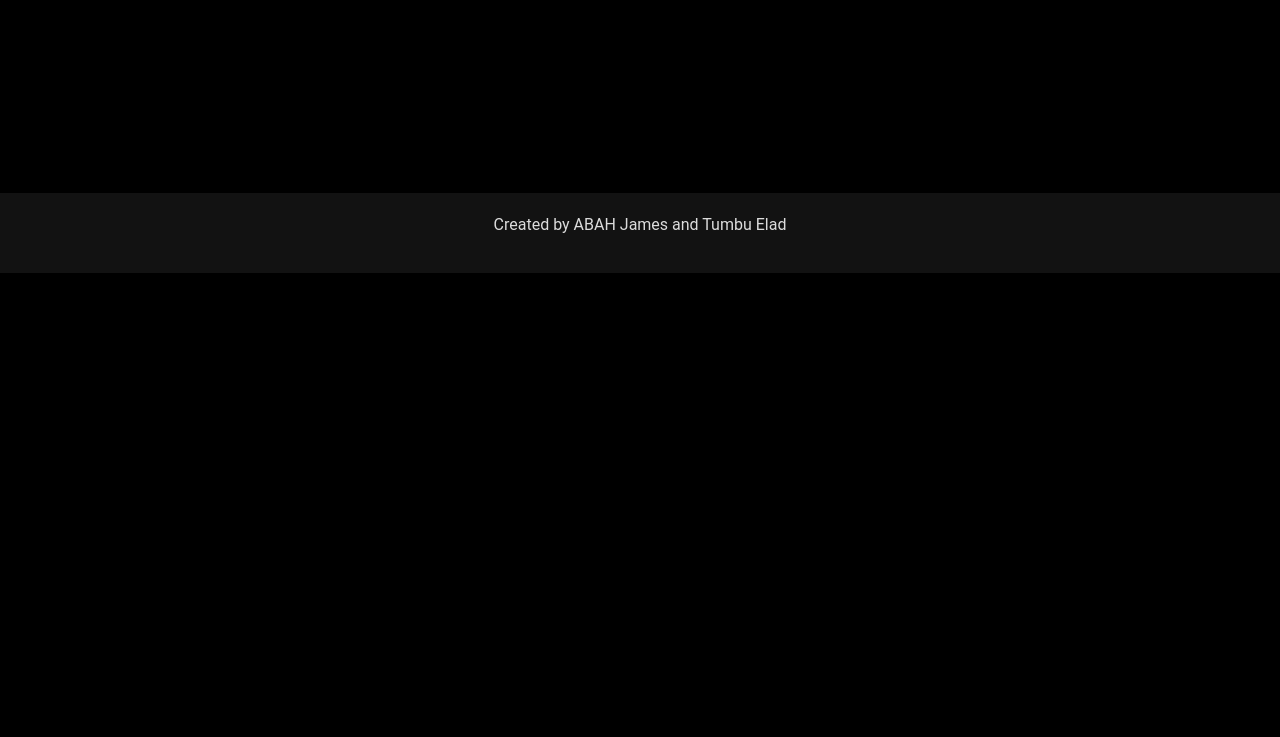
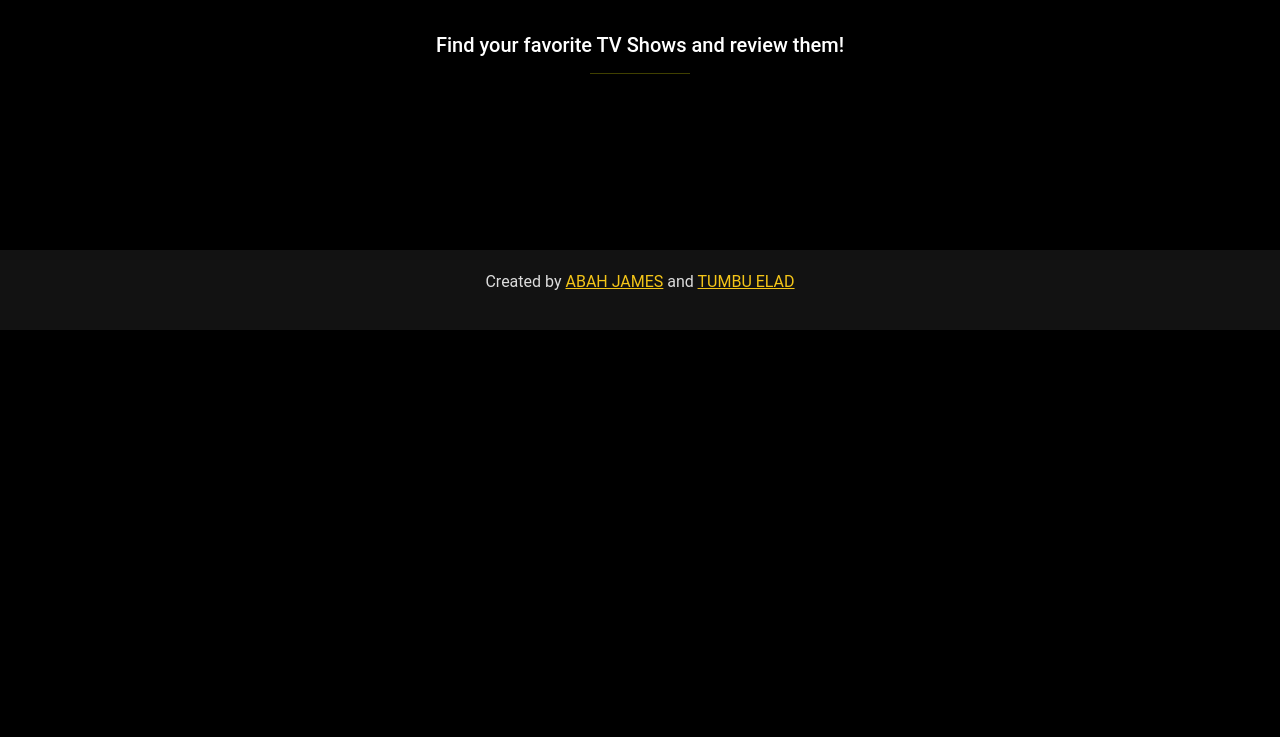
Before and after one commit to elad237/javascript-capstone, a website built with webpack: page src/index.html in a window 1280 px wide. Shown: the part 63-800 px from the top of the page. Built offline with nearby package versions, Linux system fonts and the light colour scheme; no server answers.

Commit message:
final  update

```diff
--- a/src/index.html
+++ b/src/index.html
@@ -4,14 +4,13 @@
     <meta charset="UTF-8" />
     <meta http-equiv="X-UA-Compatible" content="IE=edge" />
     <meta name="viewport" content="width=device-width, initial-scale=1.0" />
-    <!-- Bootstrap CSS -->
     <link
       href="https://cdn.jsdelivr.net/npm/bootstrap@5.0.2/dist/css/bootstrap.min.css"
       rel="stylesheet"
       integrity="sha384-EVSTQN3/azprG1Anm3QDgpJLIm9Nao0Yz1ztcQTwFspd3yD65VohhpuuCOmLASjC"
       crossorigin="anonymous"
     />
-    <title>Webpack tutorial</title>
+    <title>JavaScript Capstone Project</title>
   </head>
   <body>
     <nav>
@@ -30,12 +29,12 @@
         </li>
       </ul>
     </nav>
+    <h1>Find your favorite TV Shows and review them!</h1>
+    <hr class="line">
     <section class="cards-container"></section>
     <footer>
-      <p>Created by ABAH James and Tumbu Elad</p>
+      <p>Created by <span><a href="https://github.com/paulinagonzalezc">ABAH JAMES</a></span> and <span><a href="https://github.com/storres20">TUMBU ELAD</a></span></p>
     </footer>
-
-    <!-- Bootstrap JS -->
     <script
       src="https://cdn.jsdelivr.net/npm/bootstrap@5.0.2/dist/js/bootstrap.bundle.min.js"
       integrity="sha384-MrcW6ZMFYlzcLA8Nl+NtUVF0sA7MsXsP1UyJoMp4YLEuNSfAP+JcXn/tWtIaxVXM"
--- a/src/index.js
+++ b/src/index.js
@@ -11,7 +11,7 @@ const displaySeries = async (number) => {
       for (let i = 0; i < number; i += 1) {
         const cardsContainer = document.querySelector('.cards-container');
         cardsContainer.innerHTML += `<div class="card">
-            <img src="${data[i].image.medium}" alt="Sample photo" class="card-image" />
+            <img src="${data[i].image.original}" alt="Sample photo" class="card-image" />
             <div class="series-title">${data[i].name}</div>
             <div class="heart" id="like-${data[i].id}">♥</div>
             <div class="likes" id=${data[i].id}>0 likes</div>
@@ -20,9 +20,7 @@ const displaySeries = async (number) => {
             </div>
         </div>
         `;
-        // itemsCounter(cardsContainer);
       }
-      // itemsCounter(data);
     });
 };
 
@@ -32,7 +30,6 @@ const setLikes = async () => {
   const likeDiv = document.querySelectorAll('.likes');
   const likes = await fetchLikes();
   for (let i = 0; i < likeDiv.length; i += 1) {
-    // const id = likeDiv[i].id;
     const { id } = likeDiv[i];
     for (let j = 0; j < likes.length; j += 1) {
       if (likes[j].item_id === id) {
@@ -59,9 +56,6 @@ const setUpPage = async () => {
   setLikes();
 };
 
-// setUpPage();
-
-// Add comments
 comments(15);
 
 setUpPage();
--- a/src/modules/comments/comments.js
+++ b/src/modules/comments/comments.js
@@ -54,7 +54,6 @@ const comments = async (number) => {
     if (e.target.classList.contains('btnComment')) {
       // ID object
       const id = e.target.name;
-      // console.log(id);
       // Show Comments when just show modal
       showComment(id, url);
     }
--- a/src/style.css
+++ b/src/style.css
@@ -13,6 +13,22 @@ nav {
   height: auto;
   align-items: center;
   background-color: #121212;
+}
+
+h1 {
+  color: white;
+  text-align: center;
+  font-size: 20px;
+  margin-top: 40px;
+}
+
+.line {
+  color: yellow;
+  width: 100px;
+  text-align: center;
+  margin-left: auto;
+  margin-right: auto;
+  height: 10px;
 }
 
 .primary-nav {
@@ -64,7 +80,7 @@ footer {
   flex-wrap: wrap;
   gap: 30px;
   justify-content: center;
-  padding: 100px;
+  padding: 60px 100px 100px 100px;
 }
 
 .card {
@@ -136,3 +152,7 @@ footer {
   display: flex;
   flex-direction: column;
 }
+
+a {
+  color: #f4c518;
+}
```
Also changed, not shown: src/test/itemsCounter.test.js (renamed from _tests_/itemsCounter.test.js, +1 -1 lines), dist/index.html, dist/main.js.
